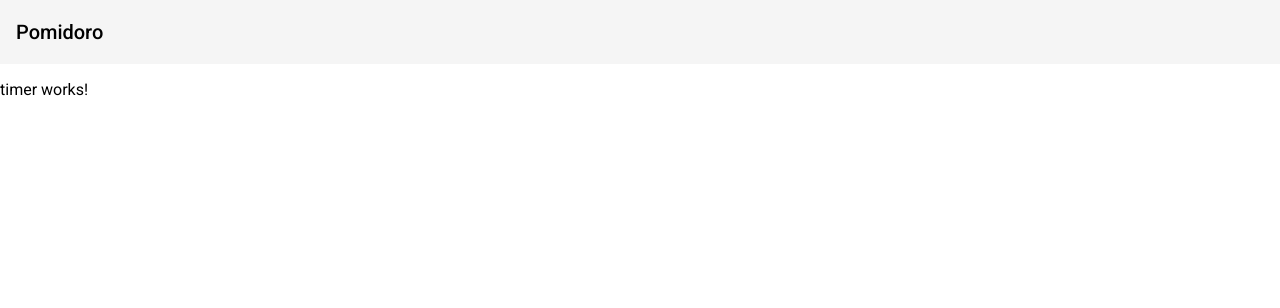
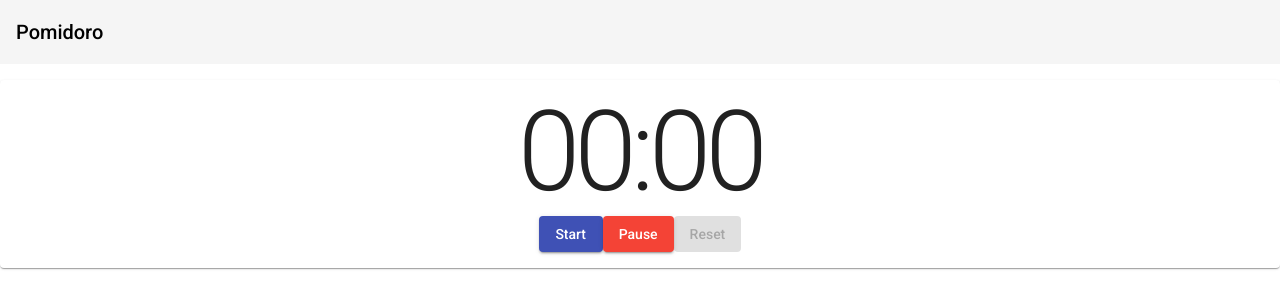
Before and after one commit to b583/pomidoro, an Angular app: page / in a window 1280 px wide. Shown: the top 308 px of the page. Built offline with nearby package versions, Linux system fonts and the light colour scheme.

Commit message:
Implement some of timer components template

```diff
--- a/src/app/default-page/timer/timer.component.css
+++ b/src/app/default-page/timer/timer.component.css
@@ -0,0 +1,7 @@
+.timer-parent div {
+    text-align: center;
+}
+
+#timer-time {
+    margin-bottom: 0;
+}
--- a/src/app/default-page/timer/timer.component.html
+++ b/src/app/default-page/timer/timer.component.html
@@ -1,3 +1,14 @@
-<p>
-  timer works!
-</p>
+<div class="timer-parent">
+  <mat-card>
+    <mat-card-title><div class="mat-display-4" id="timer-time">00:00</div></mat-card-title>
+    <mat-card-content>
+      <div>
+        <!-- TODO toggle visible buttons depending on timer state -->
+        <button mat-raised-button color="primary">Start</button>
+        <button mat-raised-button color="warn">Pause</button>
+        <button mat-raised-button disabled="true">Reset</button>
+        <!-- TODO toggle button being disabled depending on timer state  -->
+      </div>
+    </mat-card-content>
+  </mat-card>
+</div>
```
Also changed, not shown: src/app/default-page/default-page.module.ts (+8 -1 lines).
